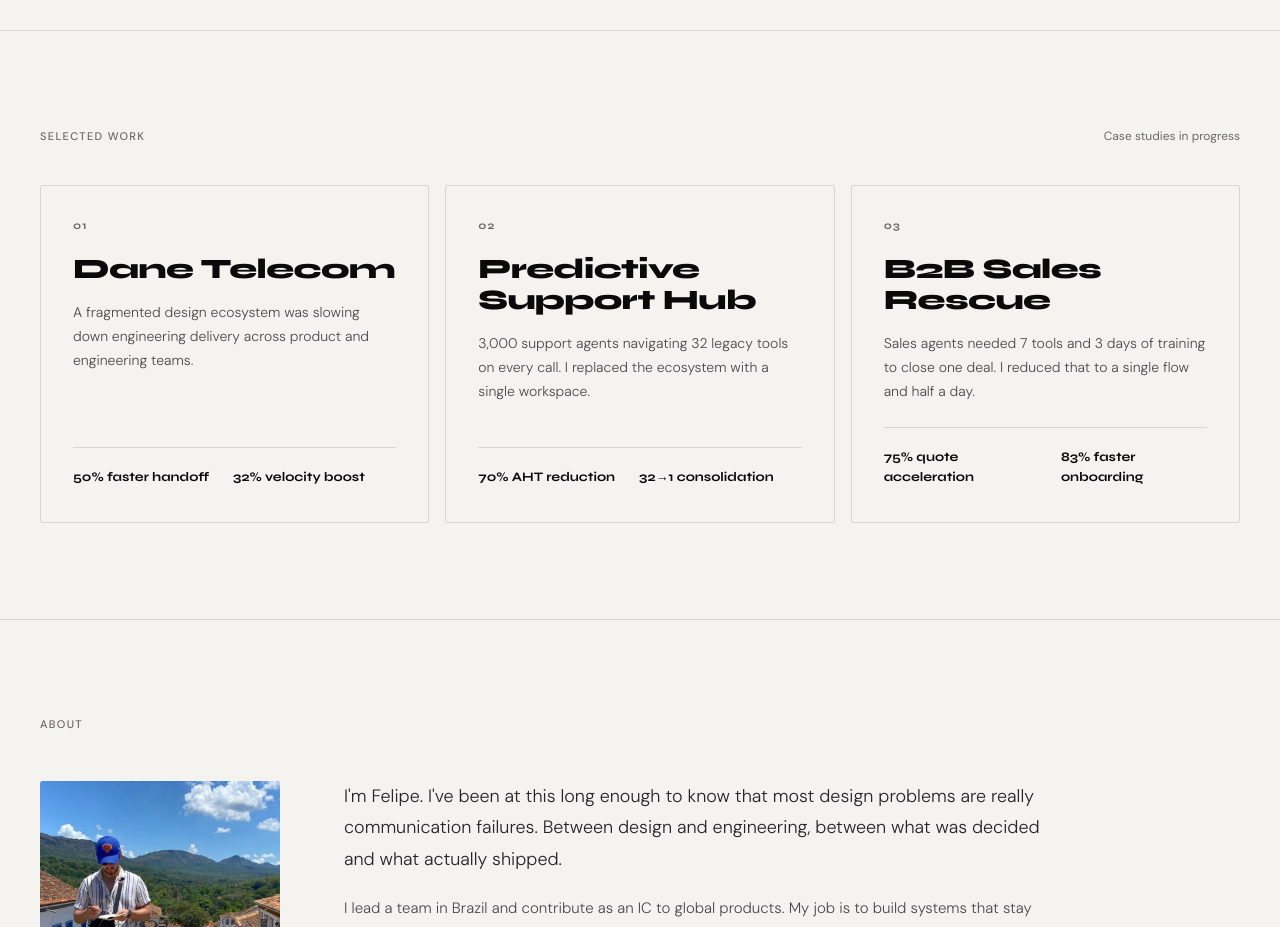
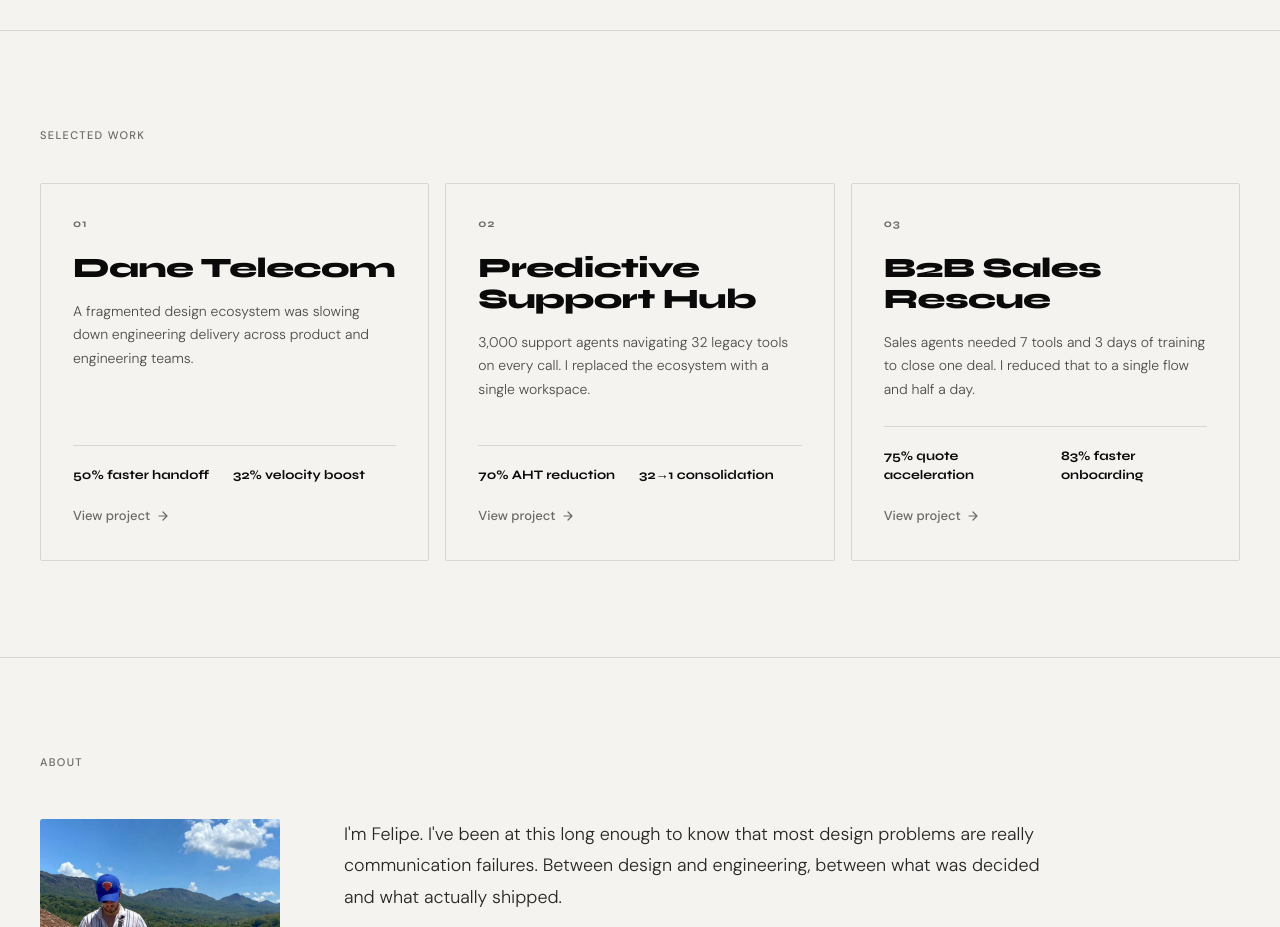
Before and after one commit to cruz-felipe/ux-portfolio, a Next.js app: page / in a window 1280 px wide. Shown: the part 960-1887 px from the top of the page. Built offline with nearby package versions, Linux system fonts and the light colour scheme.

Commit message:
Add files via upload

```diff
--- a/components/Work.tsx
+++ b/components/Work.tsx
@@ -138,6 +138,37 @@ function ProjectCard({ project, index }: { project: typeof PROJECTS[0]; index: n
               </span>
             ))}
           </div>
+
+          {/* View project */}
+          <div style={{
+            paddingTop: "1.25rem",
+            display: "flex",
+            alignItems: "center",
+            gap: "0.4rem",
+          }}>
+            <span style={{
+              fontFamily: "var(--font-body)",
+              fontSize: "13px",
+              fontWeight: 500,
+              color: hovered ? "var(--red)" : "var(--muted)",
+              textDecoration: "underline",
+              textDecorationColor: hovered ? "var(--red)" : "transparent",
+              textUnderlineOffset: "3px",
+              transition: "color 0.35s ease, text-decoration-color 0.35s ease",
+            }}>
+              View project
+            </span>
+            <svg
+              width="12" height="12" viewBox="0 0 12 12" fill="none"
+              style={{
+                color: hovered ? "var(--red)" : "var(--muted)",
+                transition: "color 0.35s ease, transform 0.35s ease",
+                transform: hovered ? "translateX(3px)" : "translateX(0)",
+              }}
+            >
+              <path d="M2 6h8M6 2l4 4-4 4" stroke="currentColor" strokeWidth="1.2" strokeLinecap="round" strokeLinejoin="round"/>
+            </svg>
+          </div>
         </div>
 
         {/* Red bottom bar */}
@@ -179,7 +210,7 @@ export default function Work() {
           fontSize: "12px",
           color: "var(--muted)",
         }}>
-          Case studies in progress
+
         </span>
       </div>
 
```
